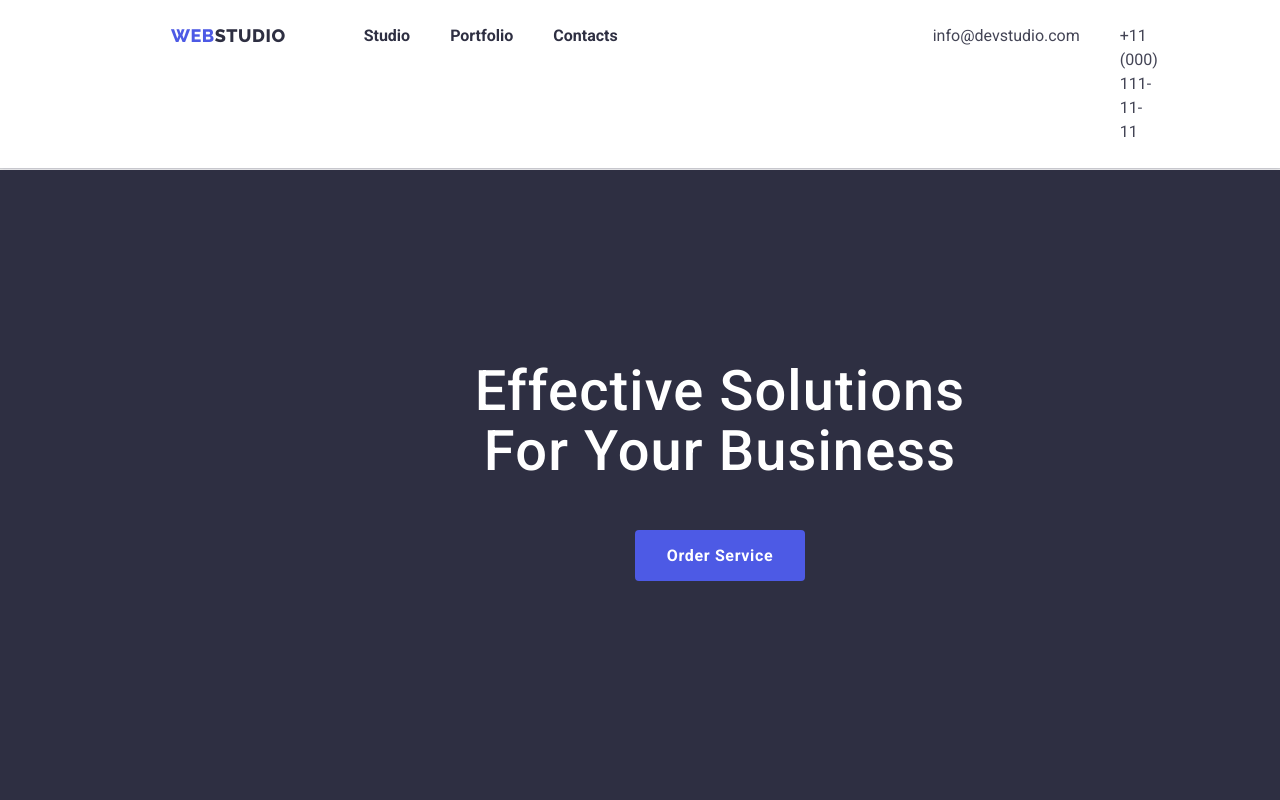
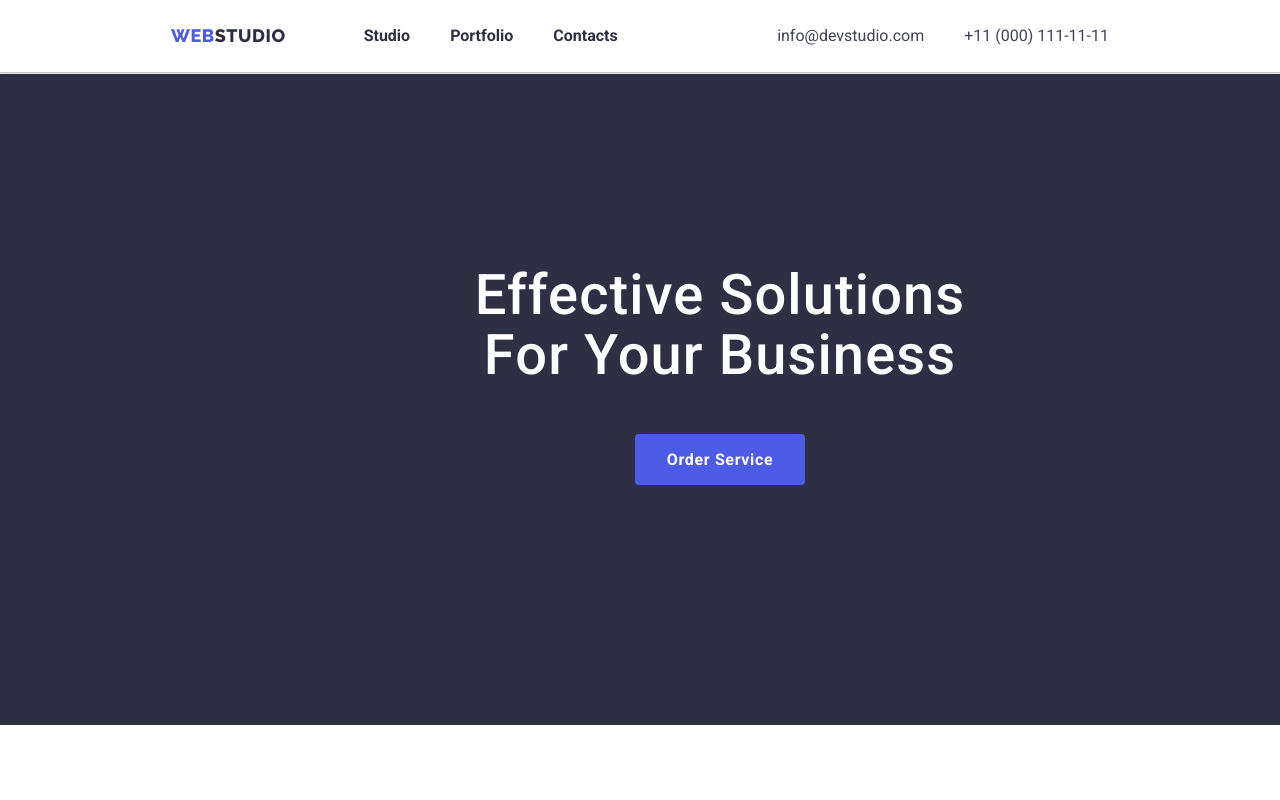
Before and after one commit to AlexandrIshchenko/goit-markup-hw-03, a plain HTML site: page index.html in a window 1280 px wide. Shown: the top 800 px of the page. Drawn offline with Linux system fonts and the light colour scheme.

Commit message:
fix .contact

```diff
--- a/css/styles.css
+++ b/css/styles.css
@@ -283,7 +283,7 @@ ul {
 }
 
 .container-contacts_list {
-    margin: 0px 156px 0px 315px
+    margin: 0px 156px 0px auto;
 }
 
 .contacts {
```
